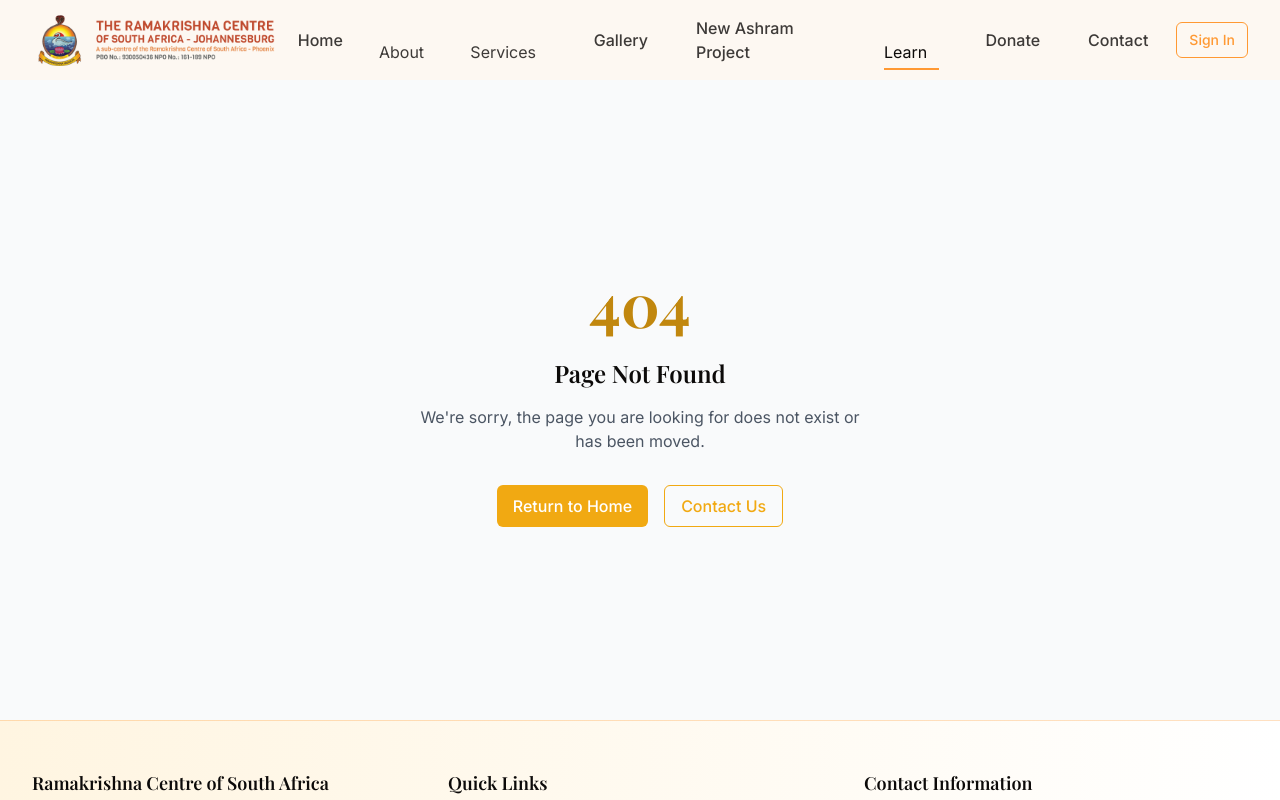
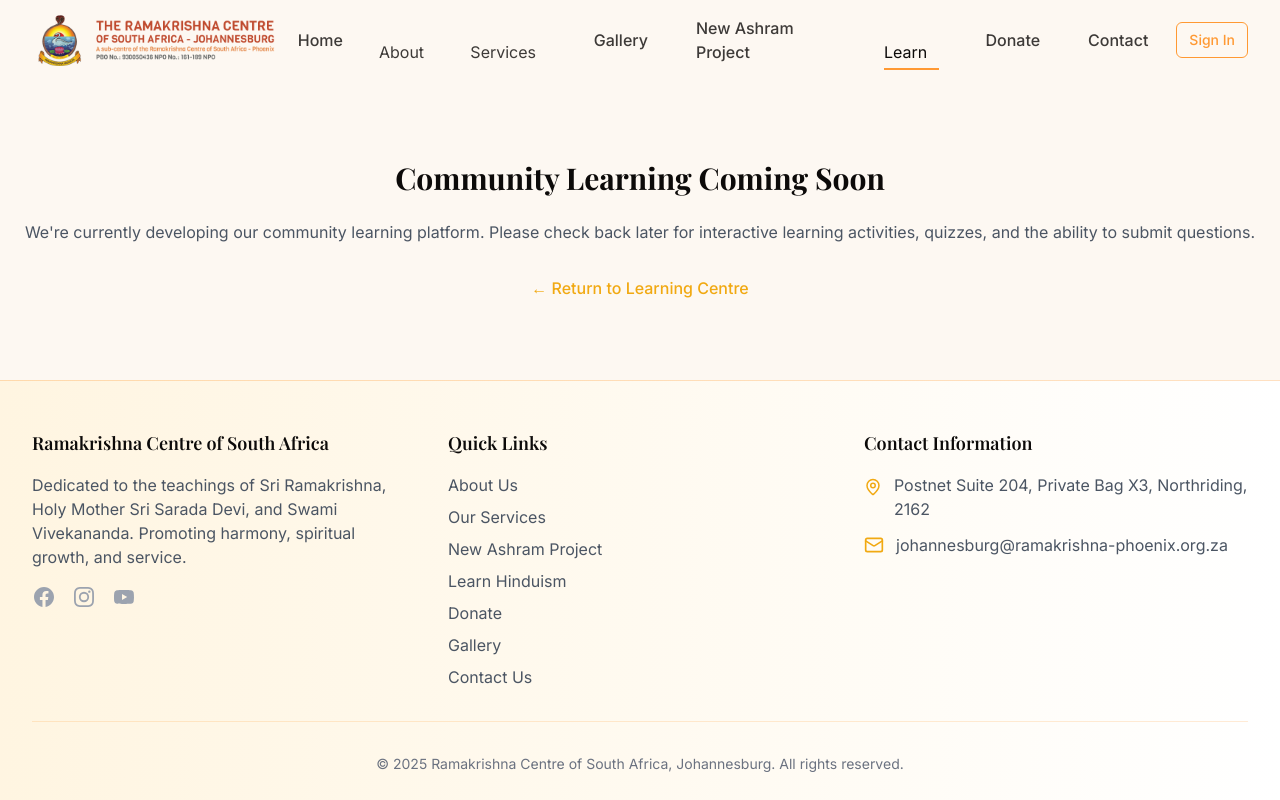
Before and after one commit to Vivekawiki/samadhi, a React (Vite) app: page /learn/community in a window 1280 px wide. Shown: the top 800 px of the page. Built offline with nearby package versions, Linux system fonts and the light colour scheme.

Commit message:
Fix: Add 404 page for /learn/community
Add a 404 page to handle the case when the user navigates to /learn/community, which does not exist.

```diff
--- a/src/App.tsx
+++ b/src/App.tsx
@@ -40,6 +40,9 @@ import LearnPage from "./pages/Learn/LearnPage";
 import MantrasPage from "./pages/Learn/MantrasPage";
 import TopicPage from "./pages/Learn/TopicPage";
 import LessonPage from "./pages/Learn/LessonPage";
+import CommunityLearningPage from "./pages/Learn/CommunityLearningPage";
+import QuizPage from "./pages/Learn/QuizPage";
+import SubmitQuestionPage from "./pages/Learn/SubmitQuestionPage";
 
 // Import Auth pages
 import AuthPage from "./pages/Auth/AuthPage";
@@ -101,6 +104,9 @@ const App = () => (
             <Route path="/learn/topics/:topicId" element={<TopicPage />} />
             <Route path="/learn/topics/:topicId/:subtopicId" element={<TopicPage />} />
             <Route path="/learn/lessons/:topicId/:lessonId" element={<LessonPage />} />
+            <Route path="/learn/community" element={<CommunityLearningPage />} />
+            <Route path="/learn/quizzes" element={<QuizPage />} />
+            <Route path="/learn/submit" element={<SubmitQuestionPage />} />
 
             {/* Authentication and User Routes */}
             <Route path="/auth" element={<AuthPage />} />
--- /dev/null
+++ b/src/pages/Learn/CommunityLearningPage.tsx
@@ -0,0 +1,41 @@
+
+import React from 'react';
+import PageLayout from '../../components/layout/PageLayout';
+import PageHeader from '../../components/shared/PageHeader';
+import SectionHeader from '../../components/shared/SectionHeader';
+import Button from '../../components/shared/Button';
+import NotFoundMessage from '../../components/learn/NotFoundMessage';
+
+const CommunityLearningPage = () => {
+  // This is a placeholder that will be expanded in the future
+  const isUnderDevelopment = true;
+
+  if (isUnderDevelopment) {
+    return (
+      <NotFoundMessage
+        title="Community Learning Coming Soon"
+        message="We're currently developing our community learning platform. Please check back later for interactive learning activities, quizzes, and the ability to submit questions."
+        backTo="/learn"
+        backLabel="Return to Learning Centre"
+      />
+    );
+  }
+
+  return (
+    <PageLayout title="Community Learning | Hinduism for Children">
+      <PageHeader
+        title="Community Learning"
+        subtitle="Engage with our community and enhance your understanding of Hindu philosophy"
+        backgroundImage="https://images.unsplash.com/photo-1532012197267-da84d127e765?ixlib=rb-4.0.3&auto=format&fit=crop&w=1950&q=80"
+      />
+
+      <div className="container mx-auto px-4 py-12">
+        <div className="max-w-4xl mx-auto mb-16">
+          {/* Future content will go here */}
+        </div>
+      </div>
+    </PageLayout>
+  );
+};
+
+export default CommunityLearningPage;
--- /dev/null
+++ b/src/pages/Learn/QuizPage.tsx
@@ -0,0 +1,28 @@
+
+import React from 'react';
+import PageLayout from '../../components/layout/PageLayout';
+import NotFoundMessage from '../../components/learn/NotFoundMessage';
+
+const QuizPage = () => {
+  // This is a placeholder that will be expanded in the future
+  const isUnderDevelopment = true;
+
+  if (isUnderDevelopment) {
+    return (
+      <NotFoundMessage
+        title="Quizzes Coming Soon"
+        message="Our interactive quiz platform is under development. Soon you'll be able to test your knowledge on various topics in Hinduism."
+        backTo="/learn"
+        backLabel="Return to Learning Centre"
+      />
+    );
+  }
+
+  return (
+    <PageLayout title="Interactive Quizzes | Hinduism for Children">
+      {/* Future quiz content will go here */}
+    </PageLayout>
+  );
+};
+
+export default QuizPage;
--- /dev/null
+++ b/src/pages/Learn/SubmitQuestionPage.tsx
@@ -0,0 +1,28 @@
+
+import React from 'react';
+import PageLayout from '../../components/layout/PageLayout';
+import NotFoundMessage from '../../components/learn/NotFoundMessage';
+
+const SubmitQuestionPage = () => {
+  // This is a placeholder that will be expanded in the future
+  const isUnderDevelopment = true;
+
+  if (isUnderDevelopment) {
+    return (
+      <NotFoundMessage
+        title="Question Submission Coming Soon"
+        message="Our question submission platform is under development. Soon you'll be able to contribute to our growing question bank."
+        backTo="/learn"
+        backLabel="Return to Learning Centre"
+      />
+    );
+  }
+
+  return (
+    <PageLayout title="Submit Questions | Hinduism for Children">
+      {/* Future question submission form will go here */}
+    </PageLayout>
+  );
+};
+
+export default SubmitQuestionPage;
```
